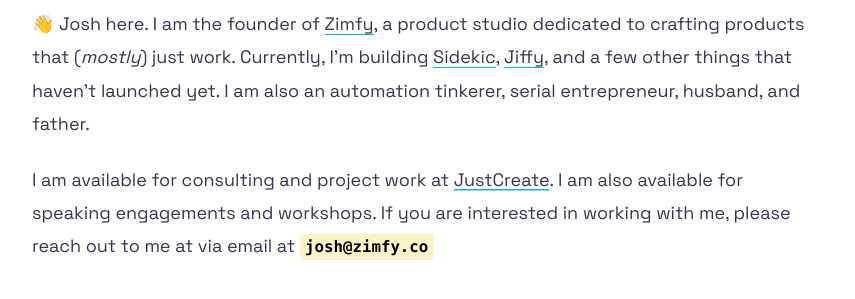
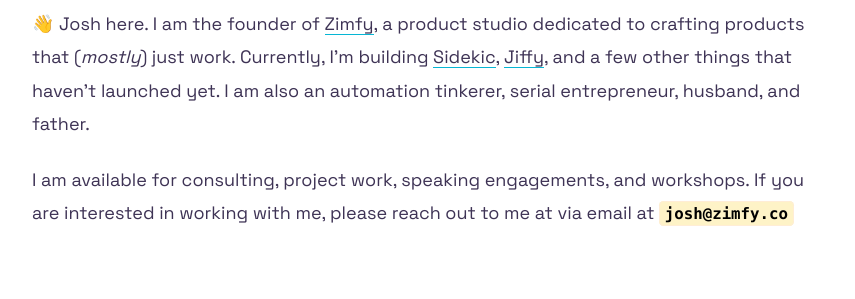
Before and after one commit to joshcirre/joshcirre, an Astro site: page / in a window 1280 px wide. Shown: the part 191-490 px from the top of the page, without its empty margins (212-1067 px from the left). Built offline with nearby package versions, Linux system fonts and the light colour scheme; Astro itself is replaced by a stand-in of ours.

Commit message:
reword update

```diff
--- a/src/components/Intro.astro
+++ b/src/components/Intro.astro
@@ -22,7 +22,7 @@
         👋 Josh here. I am the founder of <a href="https://zimfy.co">Zimfy</a>, a product studio dedicated to crafting products that (<span class="italic">mostly</span>) just work. Currently, I'm building <a href="https://sidekic.zimfy.co">Sidekic</a>, <a href="https://learnwithjiffy.com">Jiffy</a>, and a few other things that haven't launched yet. I am also an automation tinkerer, serial entrepreneur, husband, and father.
     </p>
     <p>
-      I am available for consulting and project work at <a href="https://justcreate.gg">JustCreate</a>. I am also available for speaking engagements and workshops. If you are interested in working with me, please reach out to me at via email at <code>josh@zimfy.co</code>
+      I am available for consulting, project work, speaking engagements, and workshops. If you are interested in working with me, please reach out to me at via email at <code>josh@zimfy.co</code>
     </p>
   </div>
 </section>
```
